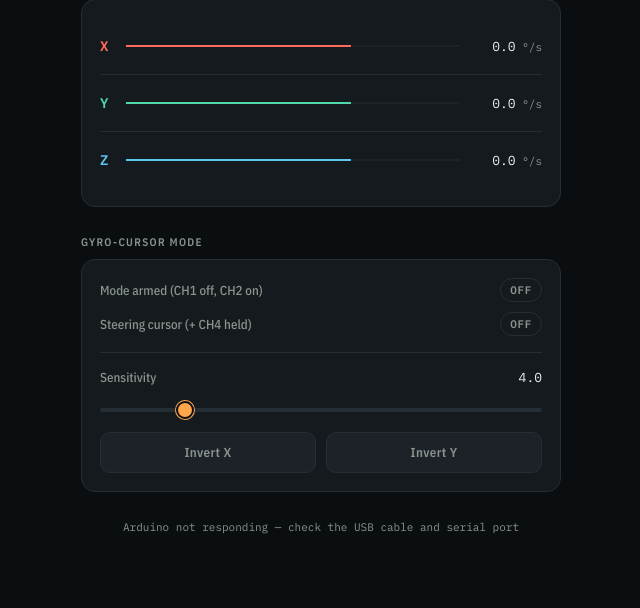
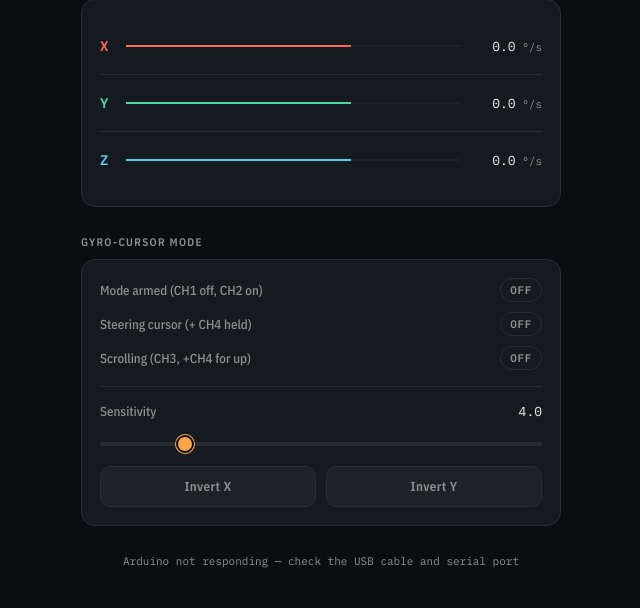
Before and after one commit to OMG216/Gesture-Glove, a Flask app: page / in a window 1280 px wide. Shown: the part 244-852 px from the top of the page, without its empty margins (319-959 px from the left). Before the commit the page ends 778 px from the top, so only its background shows below. Run offline with Flask 3, Linux system fonts and the light colour scheme.

Commit message:
Added Scroll

```diff
--- a/app.py
+++ b/app.py
@@ -36,6 +36,10 @@ GYRO-CURSOR MODE
       position).
     - While steering (CH4 held, inside the mode), tapping CH5 fires one
       left click per tap.
+    - While the mode is active, holding CH3 by itself scrolls down, and
+      holding CH3 + CH4 together scrolls up. This works independently of
+      steering, so it doesn't require CH4 - except for the "scroll up"
+      combination, which does.
   Press ESC at any time to quit the whole program immediately.
 
   OS PERMISSIONS THIS NEEDS (pynput moves your real mouse + reads keys):
@@ -83,6 +87,9 @@ SENSITIVITY_MAX = 20.0
 DEFAULT_INVERT_X = False
 DEFAULT_INVERT_Y = False
 MAX_DT = 0.25  # clamp time jumps (e.g. after a stall) so the cursor can't leap
+SCROLL_AMOUNT = 2  # scroll "clicks" sent per reading while CH3 is held - the
+                    # Arduino sketch reports ~10x/sec by default, so this is
+                    # roughly 20 clicks/sec; raise/lower to taste
 # ----------------------------------------------------------------
 
 app = Flask(__name__)
@@ -96,6 +103,7 @@ state = {
     "last_update": None,
     "mode_active": False,    # CH1 off AND CH2 on
     "cursor_active": False,  # mode_active AND CH4 held (gyro is steering)
+    "scroll_direction": "off",  # "off" | "down" (CH3) | "up" (CH3 + CH4)
 }
 state_lock = threading.Lock()
 
@@ -122,8 +130,9 @@ _cursor_state = {
 def update_cursor_control(touch, gyro_x, gyro_y):
     """Joystick-style cursor control, called once per sensor reading.
     Moves the real OS mouse cursor while the mode + CH4 conditions hold,
-    and fires one click per fresh CH5 tap while steering. Returns
-    (mode_active, cursor_active) so the dashboard can show the state."""
+    fires one click per fresh CH5 tap while steering, and scrolls while
+    CH3 is held. Returns (mode_active, cursor_active, scroll_direction)
+    so the dashboard can show all three states."""
     with settings_lock:
         sensitivity = settings["sensitivity"]
         invert_x = settings["invert_x"]
@@ -132,13 +141,25 @@ def update_cursor_control(touch, gyro_x, gyro_y):
     mode_active = (touch[0] == 0) and (touch[1] == 1)
     cursor_active = mode_active and (touch[3] == 1)
 
+    # --- Scroll: CH3 alone scrolls down, CH3 + CH4 together scrolls up.
+    # Gated only by the overall mode, not by cursor_active, so "scroll
+    # down" works even when CH4 (steering) is off. pynput's scroll(dx, dy)
+    # uses positive dy for up, negative dy for down. ---
+    scroll_direction = "off"
+    if mode_active and touch[2] == 1:
+        scroll_direction = "up" if touch[3] == 1 else "down"
+        try:
+            mouse_controller.scroll(0, SCROLL_AMOUNT if scroll_direction == "up" else -SCROLL_AMOUNT)
+        except Exception as e:
+            print(f"Scroll failed (check OS permissions): {e}")
+
     if not cursor_active:
         # Not steering right now - reset the timer so motion doesn't jump
         # the instant steering resumes, but keep tracking CH5 so a tap
         # that happens to land exactly on the transition isn't missed.
         _cursor_state["last_time"] = None
         _cursor_state["prev_ch5"] = touch[4]
-        return mode_active, cursor_active
+        return mode_active, cursor_active, scroll_direction
 
     now = time.time()
     last_time = _cursor_state["last_time"]
@@ -173,7 +194,7 @@ def update_cursor_control(touch, gyro_x, gyro_y):
             print(f"Cursor click failed (check OS permissions): {e}")
     _cursor_state["prev_ch5"] = touch[4]
 
-    return mode_active, cursor_active
+    return mode_active, cursor_active, scroll_direction
 
 
 def on_key_press(key):
@@ -225,11 +246,11 @@ def serial_worker():
             gyro_y = data.get("gyroY", state["gyroY"])
             gyro_z = data.get("gyroZ", state["gyroZ"])
 
-            mode_active, cursor_active = False, False
+            mode_active, cursor_active, scroll_direction = False, False, "off"
             if isinstance(touch, list) and len(touch) >= 5:
                 # Done outside state_lock since it can call into the OS
                 # mouse driver, which we don't want blocking the dashboard.
-                mode_active, cursor_active = update_cursor_control(touch, gyro_x, gyro_y)
+                mode_active, cursor_active, scroll_direction = update_cursor_control(touch, gyro_x, gyro_y)
 
             with state_lock:
                 state["touch"] = touch
@@ -238,6 +259,7 @@ def serial_worker():
                 state["gyroZ"] = gyro_z
                 state["mode_active"] = mode_active
                 state["cursor_active"] = cursor_active
+                state["scroll_direction"] = scroll_direction
                 state["connected"] = True
                 state["last_update"] = time.time()
         except json.JSONDecodeError:
--- a/templates/index.html
+++ b/templates/index.html
@@ -336,6 +336,10 @@
           <span class="mode-label">Steering cursor (+ CH4 held)</span>
           <span class="mode-badge" id="badge-cursor">OFF</span>
         </div>
+        <div class="mode-row">
+          <span class="mode-label">Scrolling (CH3, +CH4 for up)</span>
+          <span class="mode-badge" id="badge-scroll">OFF</span>
+        </div>
 
         <div class="controls-divider"></div>
 
@@ -524,6 +528,11 @@
       document.getElementById('badge-mode').textContent = data.mode_active ? 'ON' : 'OFF';
       document.getElementById('badge-cursor').classList.toggle('on', !!data.cursor_active);
       document.getElementById('badge-cursor').textContent = data.cursor_active ? 'ON' : 'OFF';
+      const scrollBadge = document.getElementById('badge-scroll');
+      scrollBadge.classList.toggle('on', data.scroll_direction && data.scroll_direction !== 'off');
+      scrollBadge.textContent = data.scroll_direction === 'up' ? 'UP'
+        : data.scroll_direction === 'down' ? 'DOWN'
+        : 'OFF';
       footerText.textContent = data.connected
         ? 'Live · updating 5×/sec'
         : 'Arduino not responding — check the USB cable and serial port';
```
